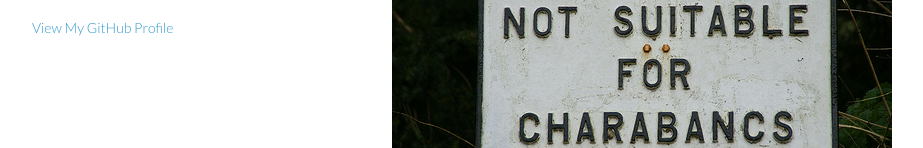
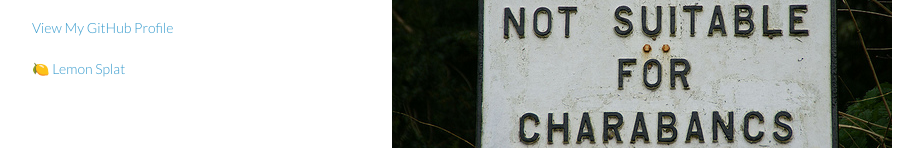
Before and after one commit to jbrook/jbrook.github.io, a plain HTML site: page index.html in a window 1280 px wide. Shown: the part 164-312 px from the top of the page, without its empty margins (178-1101 px from the left). Drawn offline with Linux system fonts and the light colour scheme.

Commit message:
Add lemon splat link

```diff
--- a/index.html
+++ b/index.html
@@ -18,6 +18,7 @@
         <h1>Charabanc Consulting</h1>
         <p>Pronunciation:ˈSHarəˌbaNG-ˌbaNGk</p>
         <p class="view"><a href="https://github.com/jbrook">View My GitHub Profile</a></p>
+        <p class="view"><a href="https://storage.googleapis.com/site.charabanc.nl/lemon-splat/index.html">🍋 Lemon Splat</a></p>
       </header>
       <section>
         <p><img src="./images/not_suitable.jpg" alt="This road is not suitable for charabancs"></p>
```
